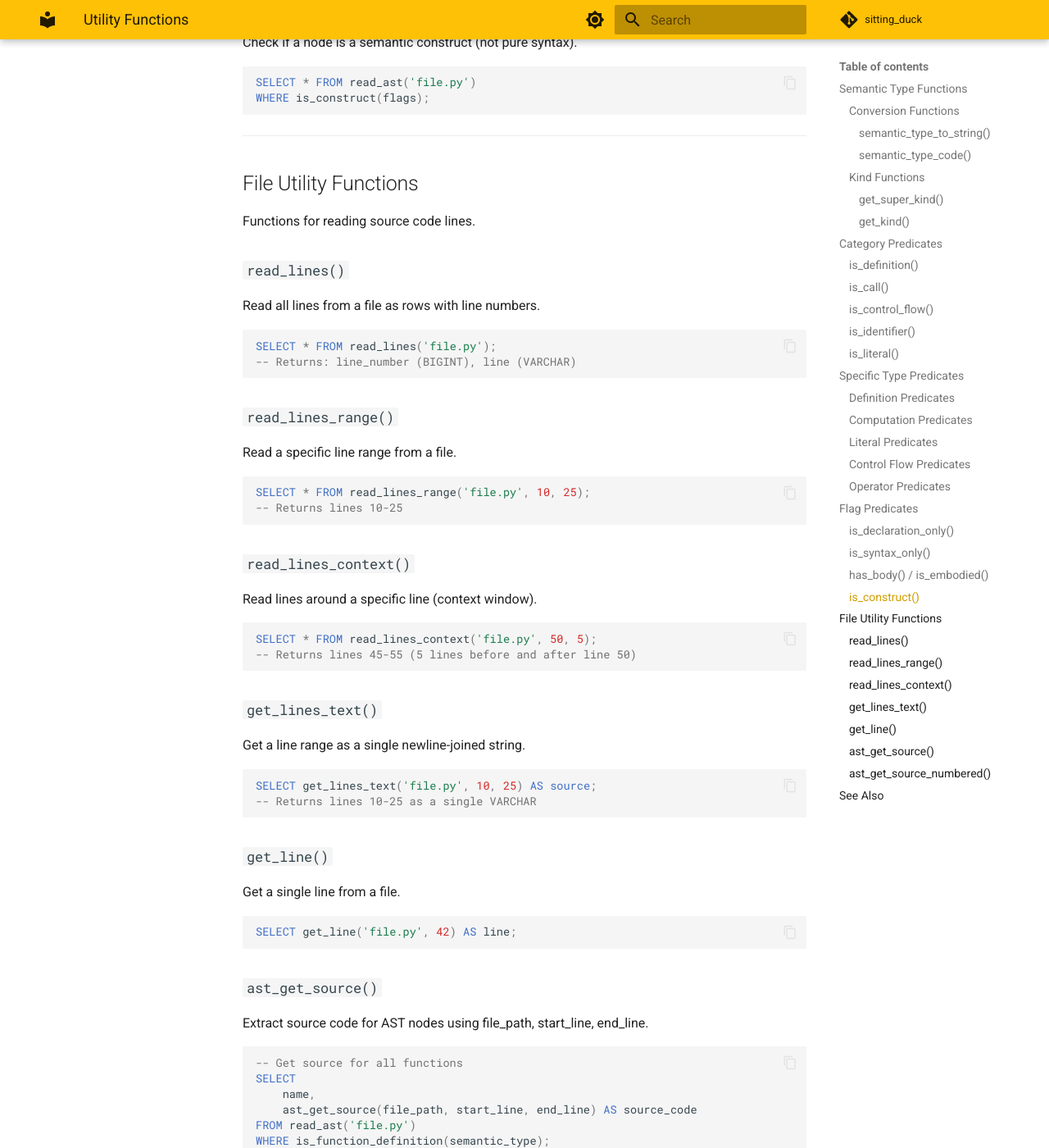
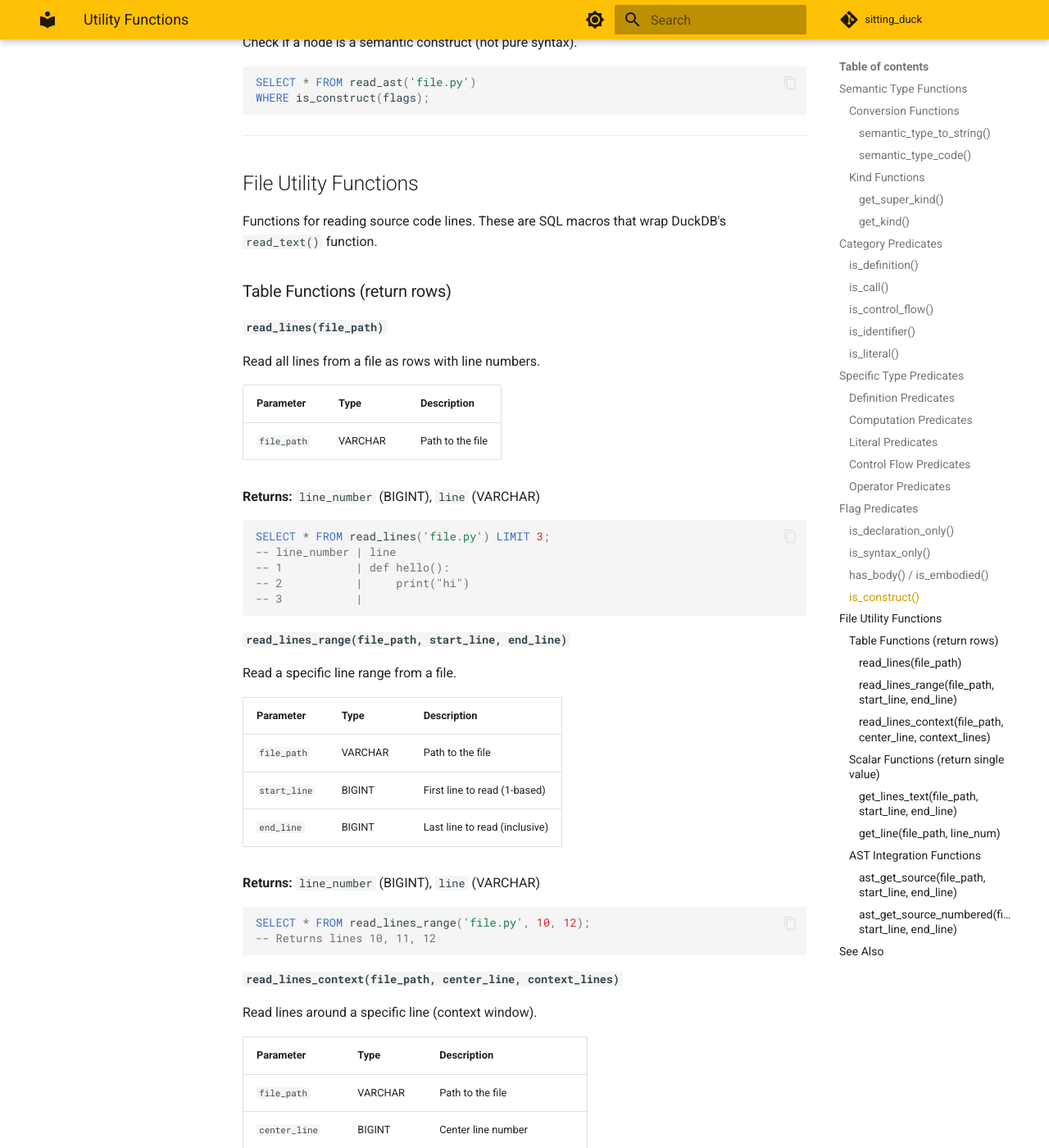
Before and after one commit to teaguesterling/sitting_duck, an MkDocs documentation site: the page built from docs/api/utility-functions.md, in a window 1280 px wide and 1400 px high, scrolled down 5024 px. Shown: the whole window at 82% size. Built offline with MkDocs 1.6.1 and Material for MkDocs 9.7.7, drawn with Linux system fonts in a browser that asks for light colours; comment, search, counter and statistics services are not loaded; some of the changed text lies outside the part shown.

Commit message:
fix: Correct line numbering in file utility macros
The read_lines, read_lines_range, and read_lines_context macros had a
bug where ROW_NUMBER() OVER () combined with UNNEST() returned 1 for
all rows. Fixed by wrapping UNNEST in a subquery before applying
ROW_NUMBER().

- read_lines() now returns sequential line numbers (1, 2, 3...)
- read_lines_range() correctly filters to requested line range
- get_lines_text() returns only the requested lines, not entire file
- Added test/sql/file_utilities.test with 27 assertions
- Enhanced docs/api/utility-functions.md with parameter tables

🤖 Generated with [Claude Code](https://claude.com/claude-code)

Co-Authored-By: Claude Opus 4.5 <noreply@anthropic.com>

````diff
--- a/docs/api/utility-functions.md
+++ b/docs/api/utility-functions.md
@@ -224,55 +224,87 @@ WHERE is_construct(flags);
 
 ## File Utility Functions
 
-Functions for reading source code lines.
+Functions for reading source code lines. These are SQL macros that wrap DuckDB's `read_text()` function.
 
-### `read_lines()`
+### Table Functions (return rows)
+
+#### `read_lines(file_path)`
 
 Read all lines from a file as rows with line numbers.
 
+| Parameter | Type | Description |
+|-----------|------|-------------|
+| `file_path` | VARCHAR | Path to the file |
+
+**Returns:** `line_number` (BIGINT), `line` (VARCHAR)
+
 ```sql
-SELECT * FROM read_lines('file.py');
--- Returns: line_number (BIGINT), line (VARCHAR)
+SELECT * FROM read_lines('file.py') LIMIT 3;
+-- line_number | line
+-- 1           | def hello():
+-- 2           |     print("hi")
+-- 3           |
 ```
 
-### `read_lines_range()`
+#### `read_lines_range(file_path, start_line, end_line)`
 
 Read a specific line range from a file.
 
+| Parameter | Type | Description |
+|-----------|------|-------------|
+| `file_path` | VARCHAR | Path to the file |
+| `start_line` | BIGINT | First line to read (1-based) |
+| `end_line` | BIGINT | Last line to read (inclusive) |
+
+**Returns:** `line_number` (BIGINT), `line` (VARCHAR)
+
 ```sql
-SELECT * FROM read_lines_range('file.py', 10, 25);
--- Returns lines 10-25
+SELECT * FROM read_lines_range('file.py', 10, 12);
+-- Returns lines 10, 11, 12
 ```
 
-### `read_lines_context()`
+#### `read_lines_context(file_path, center_line, context_lines)`
 
 Read lines around a specific line (context window).
+
+| Parameter | Type | Description |
+|-----------|------|-------------|
+| `file_path` | VARCHAR | Path to the file |
+| `center_line` | BIGINT | Center line number |
+| `context_lines` | BIGINT | Lines before and after center |
+
+**Returns:** `line_number` (BIGINT), `line` (VARCHAR)
 
 ```sql
 SELECT * FROM read_lines_context('file.py', 50, 5);
 -- Returns lines 45-55 (5 lines before and after line 50)
 ```
 
-### `get_lines_text()`
+### Scalar Functions (return single value)
+
+#### `get_lines_text(file_path, start_line, end_line)`
 
 Get a line range as a single newline-joined string.
 
 ```sql
 SELECT get_lines_text('file.py', 10, 25) AS source;
--- Returns lines 10-25 as a single VARCHAR
+-- Returns lines 10-25 as a single VARCHAR with \n separators
 ```
 
-### `get_line()`
+#### `get_line(file_path, line_num)`
 
 Get a single line from a file.
 
 ```sql
 SELECT get_line('file.py', 42) AS line;
+-- Returns the content of line 42
 ```
 
-### `ast_get_source()`
+### AST Integration Functions
 
-Extract source code for AST nodes using file_path, start_line, end_line.
+#### `ast_get_source(file_path, start_line, end_line)`
+
+Extract source code for AST nodes. Alias for `get_lines_text()`.
 
 ```sql
 -- Get source for all functions
@@ -283,16 +315,17 @@ FROM read_ast('file.py')
 WHERE is_function_definition(semantic_type);
 ```
 
-### `ast_get_source_numbered()`
+#### `ast_get_source_numbered(file_path, start_line, end_line)`
 
-Extract source with line numbers prefixed.
+Extract source with line numbers prefixed (useful for display).
 
 ```sql
-SELECT ast_get_source_numbered('file.py', 10, 20) AS numbered_source;
+SELECT ast_get_source_numbered('file.py', 10, 13) AS numbered_source;
 -- Returns:
 --   10: def my_function():
 --   11:     x = 1
---   ...
+--   12:     y = 2
+--   13:     return x + y
 ```
 
 ---
````
Also changed, not shown: 3 other files.
